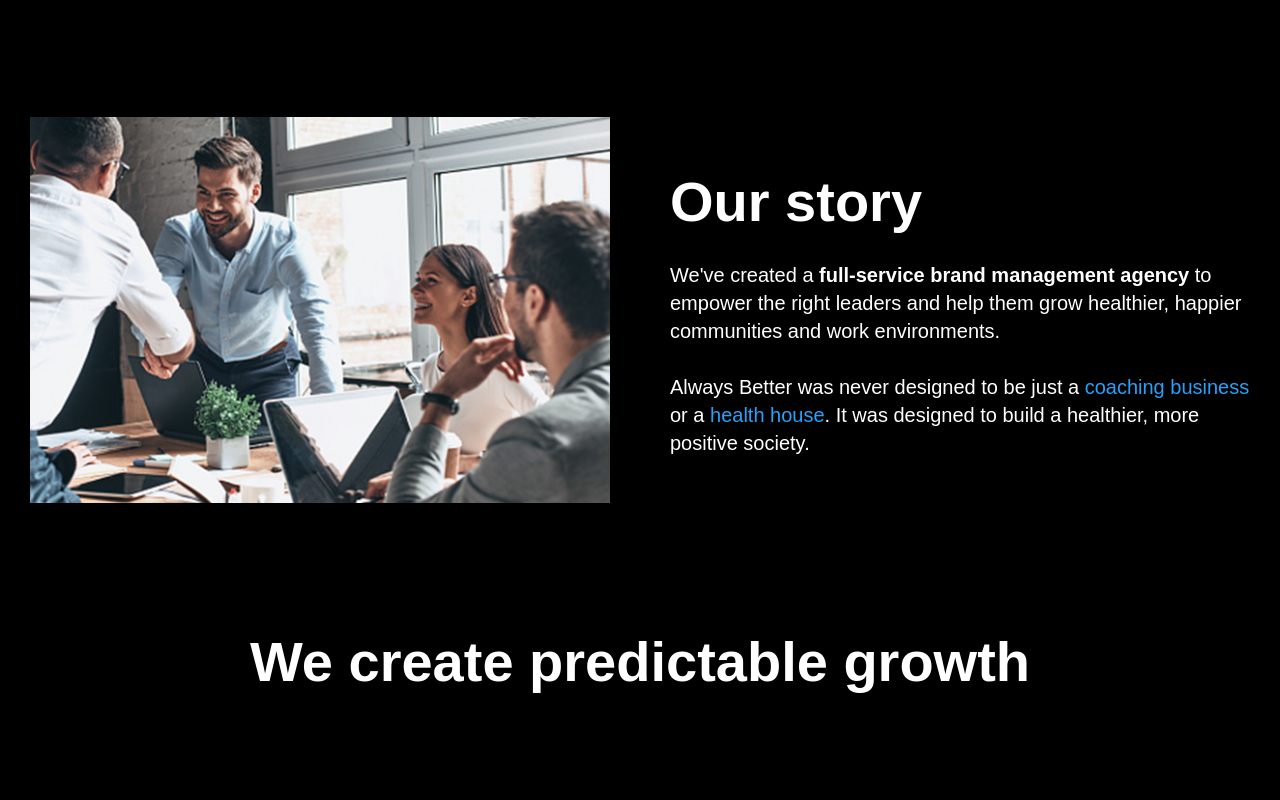
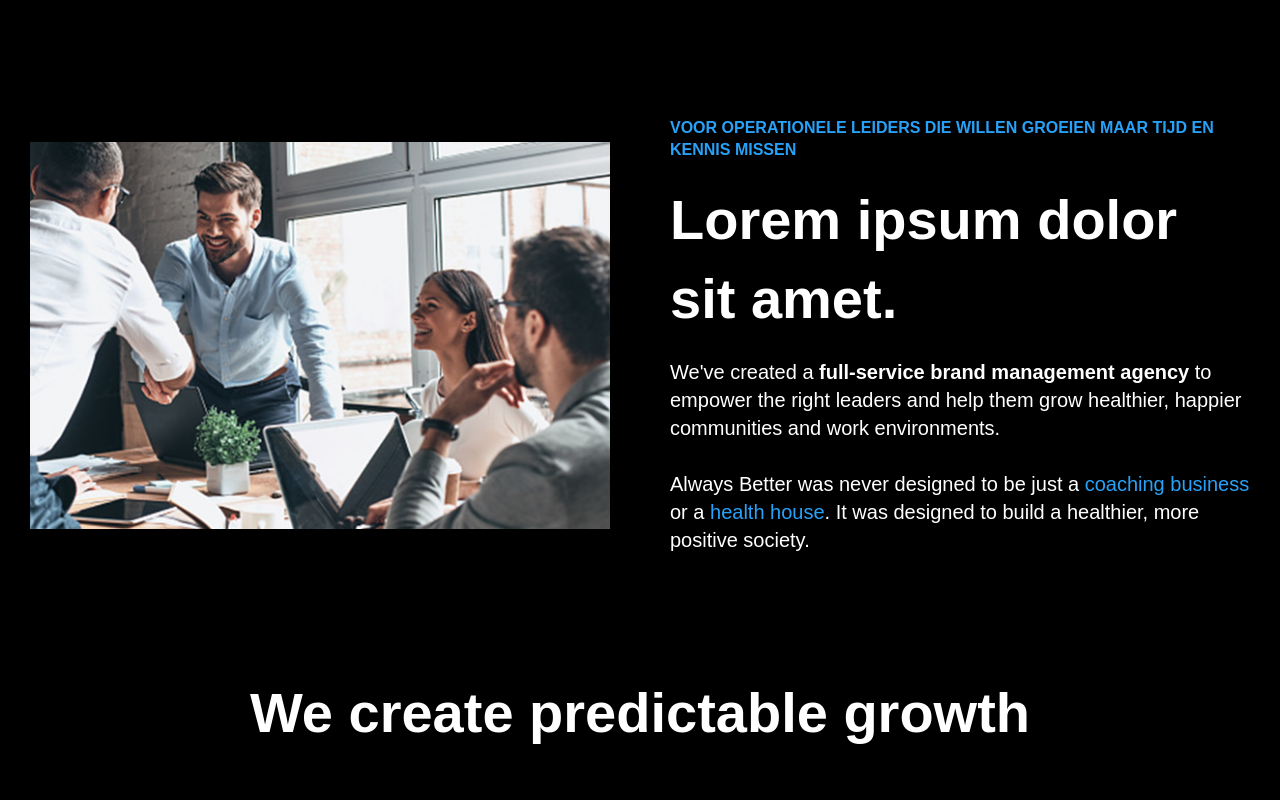
Before and after one commit to K1NGAARON/always-better-brand-management, a plain HTML site: page index.html in a window 1280 px wide. Shown: the part 896-1696 px from the top of the page. Drawn offline with nearby package versions, Linux system fonts and the light colour scheme; files whose address does not match are found by name; a web font is replaced by a local one.

Commit message:
temp headline Julie

```diff
--- a/index.html
+++ b/index.html
@@ -115,8 +115,11 @@
             <img src="/home/img/about.jpg" alt="">
         </div>
         <div class="col">
+            <p class="subheadline">
+                Voor operationele leiders die willen groeien maar tijd en kennis missen
+            </p>
             <h2>
-                Our story
+                Lorem ipsum dolor sit amet.
             </h2>
             <p>
                 We've created a <span class="bold">full-service brand management agency</span> to empower the right leaders and help them grow healthier, happier communities and work environments.
```
